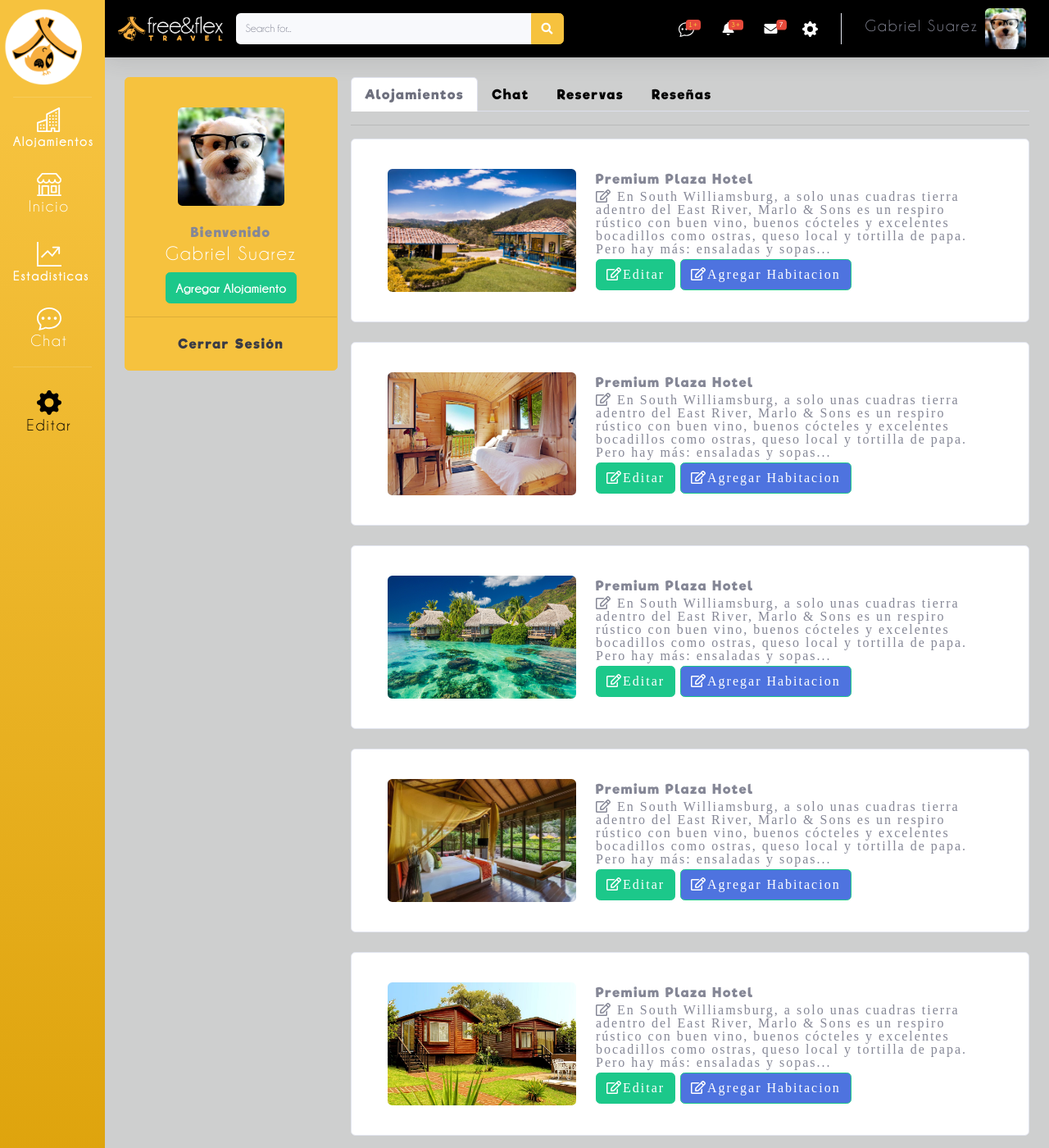
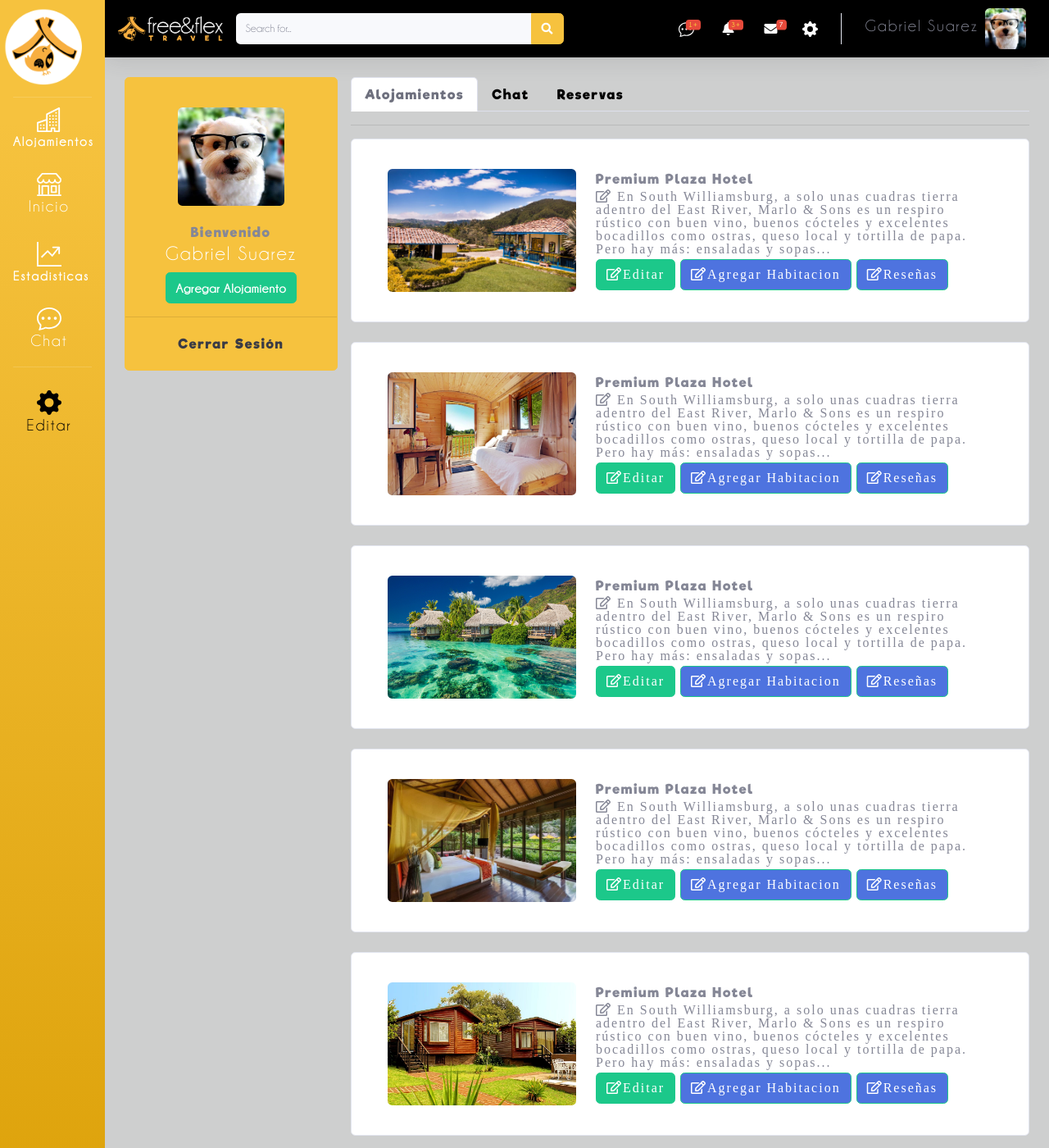
Before and after one commit to CodericDev/FreeFlexNew, a Jekyll site: the page built from index.html, in a window 1280 px wide and 1400 px high. Shown: the whole window at 82% size. Built offline with Jekyll 4.4.1, drawn with Linux system fonts in a browser that asks for light colours.

Commit message:
que hice

```diff
--- a/_includes/index/tab-alojamientos.html
+++ b/_includes/index/tab-alojamientos.html
@@ -20,6 +20,7 @@
           <div>
             <a class="btn btn-primary" href="alojamiento" role="button"><i class="far fa-edit">Editar</i></a>
             <a class="btn btn-primary azul" href="habitaciones" role="button"><i class="far fa-edit">Agregar Habitacion</i></a>
+            <a class="btn btn-primary azul" href="habitaciones" role="button"><i class="far fa-edit">Reseñas</i></a>
 
           </div>
 
@@ -49,6 +50,7 @@
           <div>
             <a class="btn btn-primary" href="alojamiento" role="button"><i class="far fa-edit">Editar</i></a>
             <a class="btn btn-primary azul" href="habitaciones" role="button"><i class="far fa-edit">Agregar Habitacion</i></a>
+            <a class="btn btn-primary azul" href="habitaciones" role="button"><i class="far fa-edit">Reseñas</i></a>
 
           </div>
 
@@ -78,6 +80,7 @@
           <div>
             <a class="btn btn-primary" href="alojamiento" role="button"><i class="far fa-edit">Editar</i></a>
             <a class="btn btn-primary azul" href="habitaciones" role="button"><i class="far fa-edit">Agregar Habitacion</i></a>
+            <a class="btn btn-primary azul" href="habitaciones" role="button"><i class="far fa-edit">Reseñas</i></a>
 
           </div>
 
@@ -107,6 +110,7 @@
           <div>
             <a class="btn btn-primary" href="alojamiento" role="button"><i class="far fa-edit">Editar</i></a>
             <a class="btn btn-primary azul" href="habitaciones" role="button"><i class="far fa-edit">Agregar Habitacion</i></a>
+            <a class="btn btn-primary azul" href="habitaciones" role="button"><i class="far fa-edit">Reseñas</i></a>
 
           </div>
 
@@ -136,6 +140,7 @@
           <div>
             <a class="btn btn-primary" href="alojamiento" role="button"><i class="far fa-edit">Editar</i></a>
             <a class="btn btn-primary azul" href="habitaciones" role="button"><i class="far fa-edit">Agregar Habitacion</i></a>
+            <a class="btn btn-primary azul" href="habitaciones" role="button"><i class="far fa-edit">Reseñas</i></a>
 
           </div>
 
--- a/_includes/index/tab-comentarios.html
+++ /dev/null
@@ -1,105 +0,0 @@
-
- <div class="card mb-4 py-3">
-  <div class="card-body">
-    <div class="row">
-      <div class="col-2">
-
-        <img src="img/perfil5.jpg" class="rounded-circle" width="100px" height="100px">
-
-      </div>
-      <div class="col-10">
-        <h4><span class="badge badge-success float-right">Nuevo</span></h4>
-        <div class="h5"><a class="miclase">Andy Smith -</a>27 December 2018</div>
-          <div><a class="bold">Artículo del listado::</a> Hotel Premium Plaza</div>
-
-          <hr class="sidebar-divider">
-
-          <div><a class="bold">Había reservado por Booking para dos noches, porque iba en plan de
-            trabajo hasta el sábado. Pero por las circunstancias de confinamiento  ordenadas
-            por la autoridad competente y causadas por la prevención al COVID-19,
-            tuve que salir un día antes.Quién me realizó el CHECK OUT no hizo
-            referencia alguna al tema del prepago ya hecho y que obviamente ya
-            no utilizaría (por mera cortesía ha debido decir algo), no ofreció
-            ni un tinto y tampocoooo me dió factura...
-            Quiero mucho este hotel, pero este detalle "me bajó el carriel"...</a></div>
-
-            <div class="dropdown show float-right">
-              <a class="btn btn-secondary dropdown-toggle bold" href="#" role="button" id="dropdownMenuLink" data-toggle="dropdown" aria-haspopup="true" aria-expanded="false">
-                Administrar
-              </a>
-
-              <div class="dropdown-menu" aria-labelledby="dropdownMenuLink">
-                <a class="dropdown-item rojo" href="#">Borrar</a>
-                <a class="dropdown-item verde" href="#">Editar</a>
-              </div>
-          </div>
-      </div>
-  </div>
-</div>
-</div>
-
-<div class="card mb-4 py-3">
-  <div class="card-body">
-    <div class="row">
-      <div class="col-2">
-
-        <img src="img/perfil3.jpg" class="rounded-circle" width="100px" height="100px">
-
-      </div>
-      <div class="col-10">
-        <h4><span class="badge badge-success float-right">Nuevo</span></h4>
-        <div class="h5"><a class="miclase">Andy Smith -</a>27 December 2018</div>
-          <div><a class="bold">Artículo del listado::</a> Hotel Premium Plaza</div>
-
-          <hr class="sidebar-divider">
-
-          <div><a class="bold">Un solo ascensor en funcionamiento y son más de 10 pisos.
-             El desayuno es horrible, muy descuidadamente preparado y con pan blanco tajado .</a></div>
-
-            <div class="dropdown show float-right">
-              <a class="btn btn-secondary dropdown-toggle bold" href="#" role="button" id="dropdownMenuLink" data-toggle="dropdown" aria-haspopup="true" aria-expanded="false">
-                Administrar
-              </a>
-
-              <div class="dropdown-menu" aria-labelledby="dropdownMenuLink">
-                <a class="dropdown-item rojo" href="#">Borrar</a>
-                <a class="dropdown-item verde" href="#">Editar</a>
-              </div>
-          </div>
-      </div>
-  </div>
-</div>
-</div>
-
-<div class="card mb-4 py-3">
-  <div class="card-body">
-    <div class="row">
-      <div class="col-2">
-
-        <img src="img/perfil2.jpg" class="rounded-circle" width="100px" height="100px">
-
-      </div>
-      <div class="col-10">
-        <h4><span class="badge badge-success float-right">Nuevo</span></h4>
-        <div class="h5"><a class="miclase">Andy Smith -</a>27 December 2018</div>
-          <div><a class="bold">Artículo del listado::</a> Hotel Premium Plaza</div>
-
-          <hr class="sidebar-divider">
-
-          <div><a class="bold">Muy confortable y aseado hotel. ubicación excelente , centrica, cerca de todo.
-            excelente servicio, personal muy amable y atenta.</a></div>
-
-            <div class="dropdown show float-right">
-              <a class="btn btn-secondary dropdown-toggle bold" href="#" role="button" id="dropdownMenuLink" data-toggle="dropdown" aria-haspopup="true" aria-expanded="false">
-                Administrar
-              </a>
-
-              <div class="dropdown-menu" aria-labelledby="dropdownMenuLink">
-                <a class="dropdown-item rojo" href="#">Borrar</a>
-                <a class="dropdown-item verde" href="#">Editar</a>
-              </div>
-          </div>
-      </div>
-  </div>
-</div>
-</div>
--- a/index.html
+++ b/index.html
@@ -66,15 +66,11 @@ subtitle: Subtítulo
       <li class="nav-item miclase">
         <a class="nav-link" id="reservaciones-tab" data-toggle="tab" href="#reservaciones" role="tab" aria-controls="reservaciones" aria-selected="false">Reservas</a>
       </li>
-      <li class="nav-item miclase">
-        <a class="nav-link" id="comentarios-tab" data-toggle="tab" href="#comentarios" role="tab" aria-controls="comentarios" aria-selected="false">Reseñas</a>
-      </li>
     </ul>
     <div class="tab-content" id="myTabContent">
       <div class="tab-pane fade show active" id="alojamientos" role="tabpanel" aria-labelledby="alojamientos-tab"> <hr class="sidebar-divider">{%- include index/tab-alojamientos.html -%}</div>
       <div class="tab-pane fade" id="mensajes" role="tabpanel" aria-labelledby="mensajes-tab"> <hr class="sidebar-divider">{%- include index/tab-mensajes.html -%}</div>
       <div class="tab-pane fade" id="reservaciones" role="tabpanel" aria-labelledby="reservaciones-tab"> <hr class="sidebar-divider">{%- include index/tab-reservaciones.html -%}</div>
-      <div class="tab-pane fade" id="comentarios" role="tabpanel" aria-labelledby="comentarios-tab"> <hr class="sidebar-divider">{%- include index/tab-comentarios.html -%}</div>
     </div>
   </div>
 </div>
```
Also changed, not shown: 1 other file.
